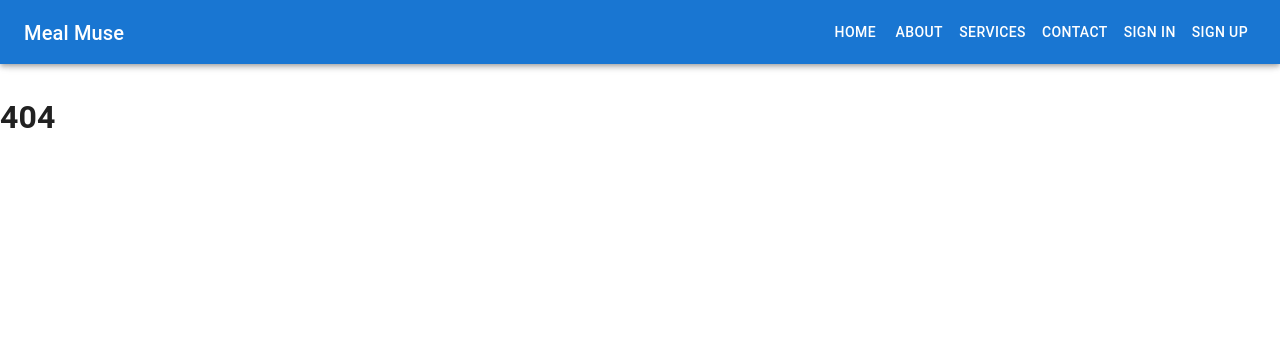
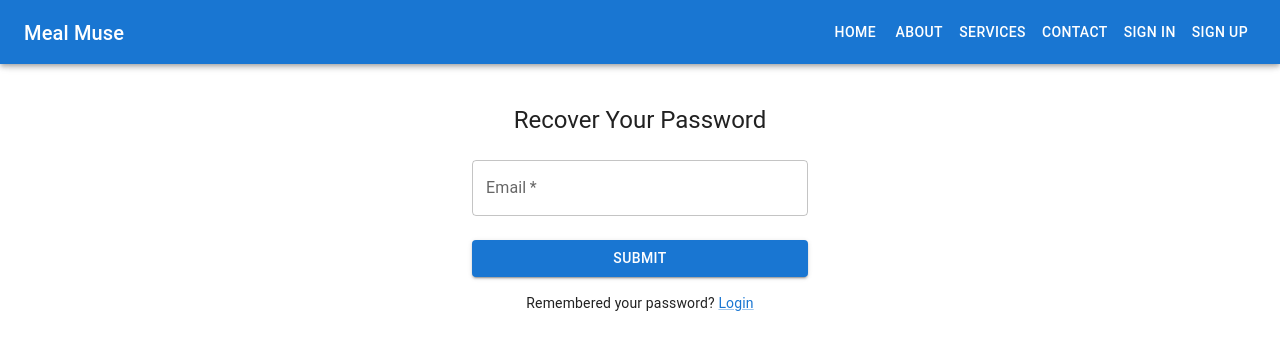
Before and after one commit to uocli/RecipeMate, a React (Create React App) app in the folder frontend/: page /password-recovery in a window 1280 px wide. Before the commit this address had no page. Shown: the top 350 px of the page. Built offline with nearby package versions, Linux system fonts and the light colour scheme.

Commit message:
Added PasswordRecoveryForm.js

```diff
--- a/frontend/src/components/App.js
+++ b/frontend/src/components/App.js
@@ -9,6 +9,7 @@ import RegisterForm from "./RegisterForm";
 import LoginForm from "./LoginForm";
 import ProtectedRoute from "../utils/ProtectedRoute";
 import LogoutPage from "./Logout";
+import PasswordRecoveryForm from "./PasswordRecoveryForm";
 
 const App = () => {
     return (
@@ -27,6 +28,10 @@ const App = () => {
                 <Route path="/signup" element={<RegisterForm />} />
                 <Route path="/login" element={<LoginForm />} />
                 <Route path="/logout" element={<LogoutPage />} />
+                <Route
+                    path="/password-recovery"
+                    element={<PasswordRecoveryForm />}
+                />
                 {/* Logout route */}
                 {/*<Route path="/tasks" component={Tasks} />*/}
                 {/*<Route path="/task/:id" component={Task} />*/}
--- a/frontend/src/components/LoginForm.js
+++ b/frontend/src/components/LoginForm.js
@@ -1,7 +1,7 @@
 import React, { useContext, useState } from "react";
 import axios from "axios";
 import { getCsrfToken } from "../utils/CsrfCookie";
-import { Alert, Box, Button, TextField, Typography } from "@mui/material";
+import { Alert, Box, Button, Link, TextField, Typography } from "@mui/material";
 import { AuthContext } from "../utils/AuthContext";
 import { useLocation, useNavigate } from "react-router-dom";
 
@@ -57,21 +57,16 @@ const LoginForm = () => {
         <Box
             component="form"
             onSubmit={handleSubmit}
-            sx={{
-                display: "flex",
-                flexDirection: "column",
-                gap: 2,
-                width: "300px",
-                margin: "auto",
-                mt: 5,
-            }}
+            sx={{ maxWidth: 400, margin: "auto", padding: 4 }}
         >
-            <Typography variant="h5" textAlign="center">
+            <Typography variant="h5" align="center" gutterBottom>
                 Login
             </Typography>
             <TextField
                 label="Email"
                 variant="outlined"
+                fullWidth
+                margin="normal"
                 type="email"
                 value={email}
                 onChange={(e) => setEmail(e.target.value)}
@@ -80,16 +75,36 @@ const LoginForm = () => {
             <TextField
                 label="Password"
                 variant="outlined"
+                fullWidth
+                margin="normal"
                 type="password"
                 value={password}
                 onChange={(e) => setPassword(e.target.value)}
                 required
             />
-            <Button variant="contained" color="primary" type="submit">
+            <Button
+                variant="contained"
+                color="primary"
+                fullWidth
+                sx={{ marginTop: 2 }}
+                type="submit"
+            >
                 Login
             </Button>
             {message && <Alert severity="success">{message}</Alert>}
             {error && <Alert severity="error">{error}</Alert>}
+            <Typography
+                variant="body2"
+                align="center"
+                style={{ marginTop: "16px" }}
+            >
+                <Link
+                    underline="hover"
+                    onClick={() => navigate("/password-recovery")}
+                >
+                    Forget your password?
+                </Link>
+            </Typography>
         </Box>
     );
 };
--- /dev/null
+++ b/frontend/src/components/PasswordRecoveryForm.js
@@ -0,0 +1,73 @@
+import React, { useState } from "react";
+import {
+    TextField,
+    Button,
+    Typography,
+    Link,
+    Alert,
+    AlertTitle,
+    Box,
+} from "@mui/material";
+import { useNavigate } from "react-router-dom";
+
+const PasswordRecoveryForm = () => {
+    const [email, setEmail] = useState("");
+    const [showAlert, setShowAlert] = useState(false); // Manage alert visibility
+    const navigate = useNavigate();
+
+    const handleSubmit = (e) => {
+        e.preventDefault();
+        setShowAlert(true);
+    };
+
+    return (
+        <Box
+            component="form"
+            onSubmit={handleSubmit}
+            sx={{ maxWidth: 400, margin: "auto", padding: 4 }}
+        >
+            <Typography variant="h5" align="center" gutterBottom>
+                Recover Your Password
+            </Typography>
+            {showAlert && (
+                <Alert
+                    severity="success"
+                    onClose={() => setShowAlert(false)}
+                    style={{ marginBottom: "16px" }}
+                >
+                    <AlertTitle>Success</AlertTitle>A password recovery link has
+                    been sent to <strong>{email}</strong>!
+                </Alert>
+            )}
+
+            <TextField
+                label="Email"
+                value={email}
+                onChange={(e) => setEmail(e.target.value)}
+                fullWidth
+                required
+                margin="normal"
+                type="email"
+            />
+            <Button
+                type="submit"
+                variant="contained"
+                color="primary"
+                fullWidth
+                style={{ marginTop: "16px" }}
+            >
+                Submit
+            </Button>
+            <Typography
+                variant="body2"
+                align="center"
+                style={{ marginTop: "16px" }}
+            >
+                Remembered your password?{" "}
+                <Link onClick={() => navigate("/login")}>Login</Link>
+            </Typography>
+        </Box>
+    );
+};
+
+export default PasswordRecoveryForm;
--- a/frontend/src/components/RegisterForm.js
+++ b/frontend/src/components/RegisterForm.js
@@ -2,11 +2,13 @@ import React, { useState } from "react";
 import { TextField, Button, Box, Alert, Link, Typography } from "@mui/material";
 import axios from "axios";
 import { getCsrfToken } from "../utils/CsrfCookie";
+import { useNavigate } from "react-router-dom";
 
 const RegisterForm = () => {
     const [formData, setFormData] = useState({ email: "", password: "" });
     const [error, setError] = useState("");
     const [success, setSuccess] = useState(false);
+    const navigate = useNavigate();
 
     const validateEmail = (email) => {
         const regex = /^[^\s@]+@[^\s@]+\.[^\s@]+$/;
@@ -64,11 +66,14 @@ const RegisterForm = () => {
             onSubmit={handleSubmit}
             sx={{ maxWidth: 400, margin: "auto", padding: 4 }}
         >
+            <Typography variant="h5" align="center" gutterBottom>
+                Register
+            </Typography>
             {error && <Alert severity="error">{error}</Alert>}
             {success ? (
                 <Alert severity="success">
                     You have successfully registered. Go to{" "}
-                    <Link href={"/login"} underline="hover">
+                    <Link underline="hover" onClick={() => navigate("/login")}>
                         login
                     </Link>{" "}
                     page to login.
@@ -111,7 +116,10 @@ const RegisterForm = () => {
                         style={{ marginTop: "16px" }}
                     >
                         Already have an account?{" "}
-                        <Link href={"/login"} underline="always">
+                        <Link
+                            underline="hover"
+                            onClick={() => navigate("/login")}
+                        >
                             Login
                         </Link>
                     </Typography>
```
